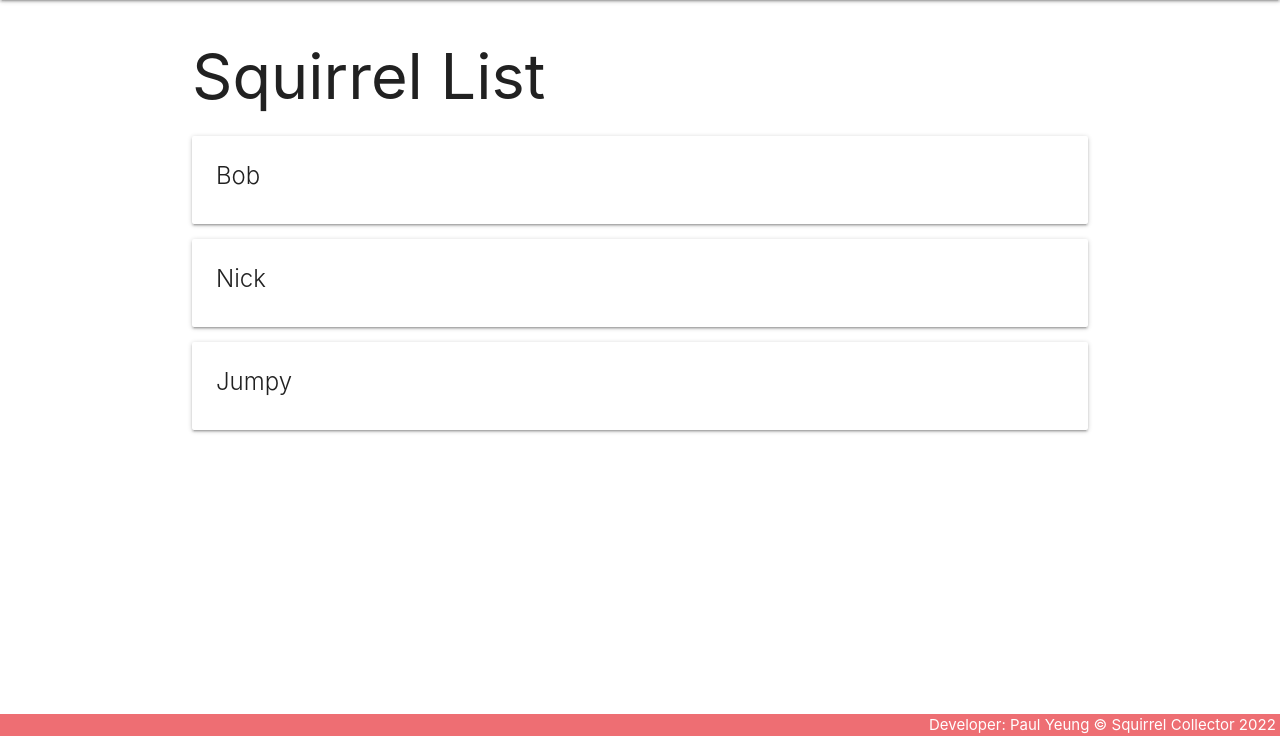
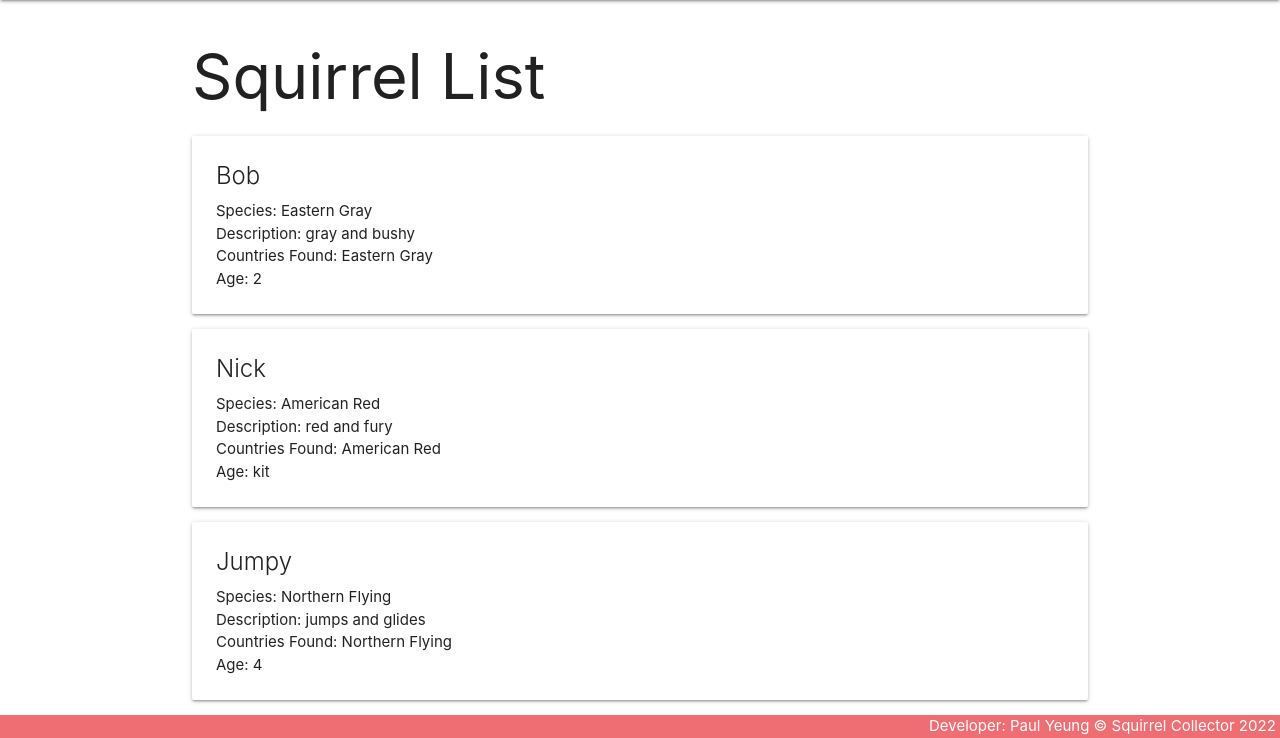
Before and after one commit to paulryeung/Squirrel-Gallery, a Django app: page /squirrels/ in a window 1280 px wide. Shown: the part 64-802 px from the top of the page. Run offline with Django 4.2, Linux system fonts and the light colour scheme.

Commit message:
updated index page

```diff
--- a/main_app/templates/squirrels/index.html
+++ b/main_app/templates/squirrels/index.html
@@ -6,6 +6,16 @@
 <div class="card">
   <div class="card-content">
     <span class="card-title">{{sq.name}}</span>
+    <p>Species: {{sq.species}}</p>
+    <p>Description: {{sq.description}}</p>
+    <p>Countries Found: {{sq.species}}</p>
+
+    {% if sq.age > 0 %}
+    <p>Age: {{sq.age}}</p>
+    {% else %}
+    <p>Age: kit</p>
+
+    {% endif %}
   </div>
 </div>
 
--- a/main_app/views.py
+++ b/main_app/views.py
@@ -3,16 +3,17 @@ from django.http import HttpResponse
 
 #For now put models here
 class Squirrel:
-    def __init__(self, name, species, description, country_found):
+    def __init__(self, name, species, description, country_found, age):
         self.name = name
         self.species = species
         self.description = description
         self.country_found = country_found
+        self.age = age
 
 squirrels = [
-    Squirrel('Bob', "Eastern Gray", "gray and bushy", "Canada"),
-    Squirrel('Nick', "American Red", "red and fury", "United States"),
-    Squirrel('Jumpy', "Northern Flying", "jumps and glides", "Canada")
+    Squirrel('Bob', "Eastern Gray", "gray and bushy", "Canada", 2),
+    Squirrel('Nick', "American Red", "red and fury", "United States", 0),
+    Squirrel('Jumpy', "Northern Flying", "jumps and glides", "Canada, United States", 4)
 ]
 
 
```
